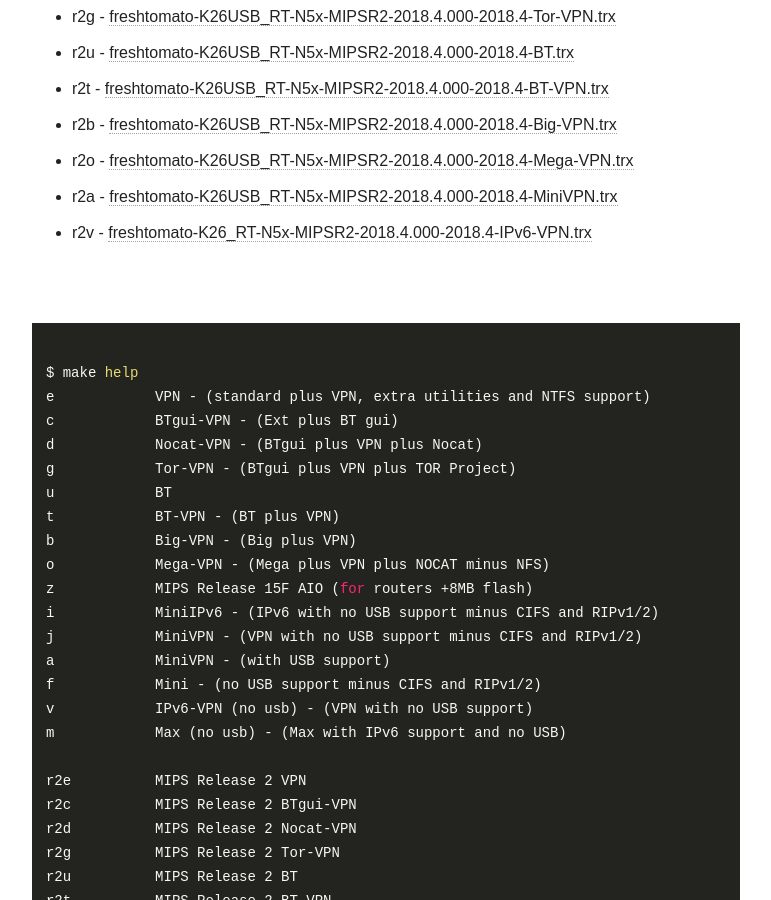
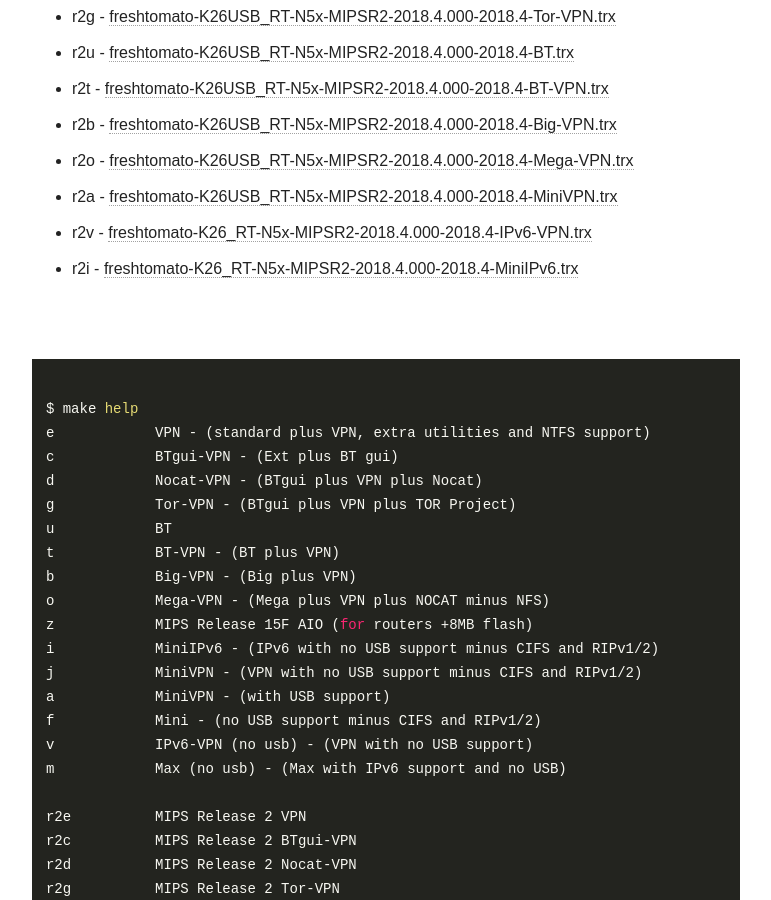
Before and after one commit to oglopss/freshtomato-mips-ci-jekyll, a Jekyll site: the page built from index.html, in a window 1280 px wide and 900 px high, scrolled down 739 px. Shown: the whole window, without its empty margins (254-1025 px from the left). Built offline with Jekyll 4.4.1, drawn with Linux system fonts in a browser that asks for light colours; nearby versions of some CDN libraries.

Commit message:
Travis build 39 r2i pushed to gh-pages

```diff
--- a/_data/ss.yml
+++ b/_data/ss.yml
@@ -10,3 +10,4 @@
   - 0007 r2b freshtomato-K26USB_RT-N5x-MIPSR2-2018.4.000-2018.4-Big-VPN.trx
   - 0008 r2o freshtomato-K26USB_RT-N5x-MIPSR2-2018.4.000-2018.4-Mega-VPN.trx
   - 0011 r2v freshtomato-K26_RT-N5x-MIPSR2-2018.4.000-2018.4-IPv6-VPN.trx
+  - 0013 r2i freshtomato-K26_RT-N5x-MIPSR2-2018.4.000-2018.4-MiniIPv6.trx
```
Also changed, not shown: 1 other file.
